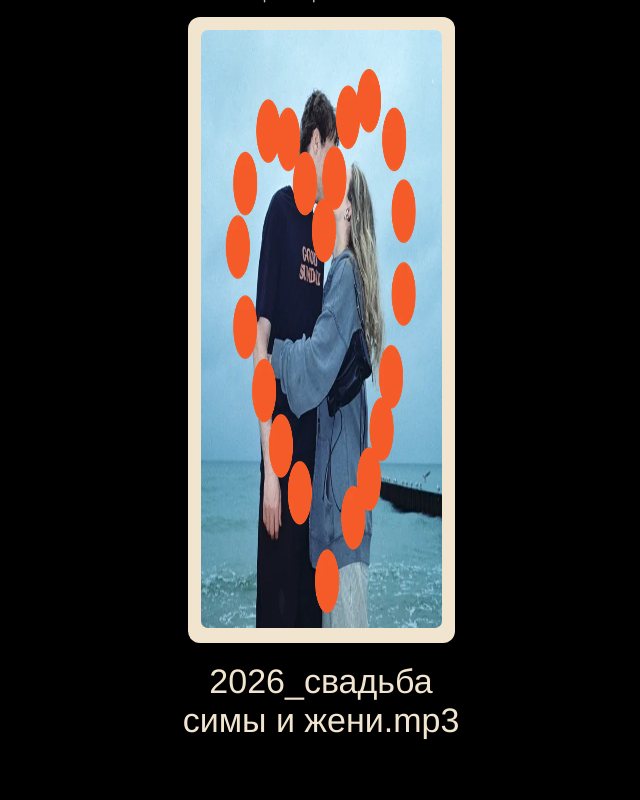
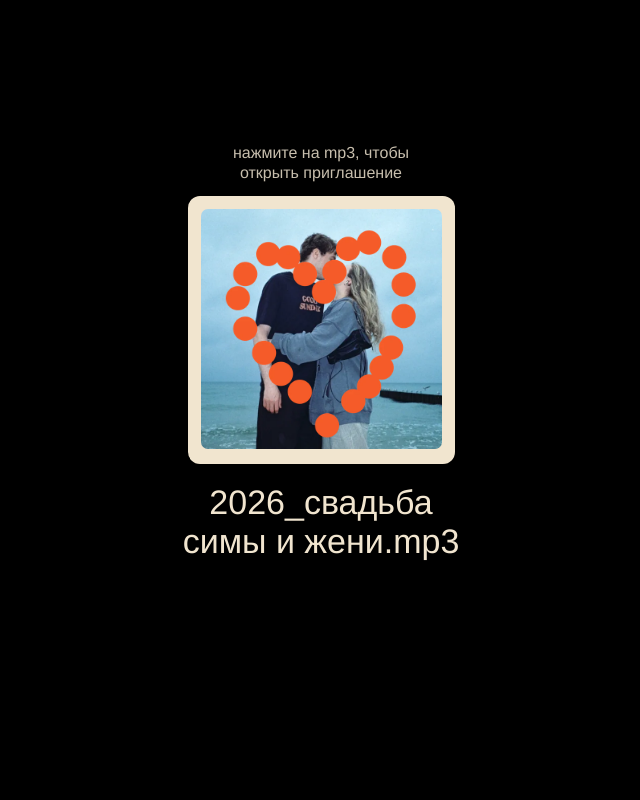
Before and after one commit to EUmbr/wedding_website, a website built with Vite: page index.html in a window 1280 px wide. Shown: the top 800 px of the page, without its empty margins (319-959 px from the left). Built offline with nearby package versions, Linux system fonts and the light colour scheme; files whose address does not match are found by name.

Commit message:
Fix stretched splash images: height auto with width/height attributes
The width/height attributes added for layout stability acted as a fixed
CSS height once a stylesheet width overrode the width - the splash photo
and heart pattern rendered vertically stretched. img { height: auto }
restores the intrinsic ratio everywhere.

```diff
--- a/src/styles/base.css
+++ b/src/styles/base.css
@@ -84,8 +84,12 @@ body {
   -webkit-font-smoothing: antialiased;
 }
 
+/* height:auto keeps the intrinsic ratio when CSS sets only a width —
+   otherwise the width/height ATTRIBUTES (added for layout stability)
+   would stretch the image */
 img {
   max-width: 100%;
+  height: auto;
   display: block;
 }
 
```
